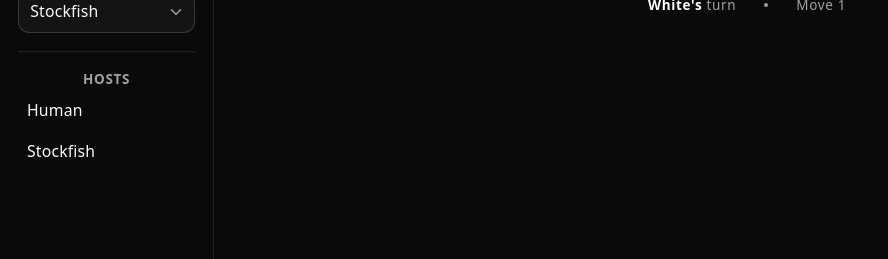
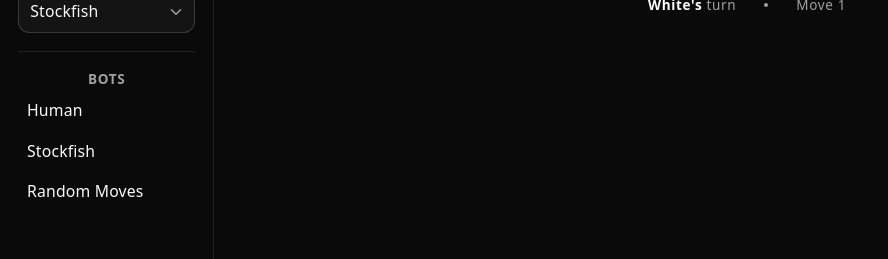
Before and after one commit to RJDonnison/chess-bot-interface, a React (Vite) app: page / in a window 1280 px wide. Shown: the part 452-711 px from the top of the page, without its empty margins (0-888 px from the left). Built offline with nearby package versions, Linux system fonts and the light colour scheme.

Commit message:
feat: added random bot

```diff
--- a/src/components/HostList.tsx
+++ b/src/components/HostList.tsx
@@ -10,6 +10,12 @@ export type Host = {
 export const DEFAULT_HOSTS: Host[] = [
   { id: "human", name: "Human", url: "", isDefault: true },
   { id: "stockfish", name: "Stockfish", url: "", isDefault: true },
+  {
+    id: "v1",
+    name: "Random Moves",
+    url: "https://chess.reujdon.dev/api/v1",
+    isDefault: true,
+  },
 ];
 
 export function loadHostsFromLocalStorage(): Host[] {
@@ -39,7 +45,7 @@ function HostList({ hosts, setHosts }: Props) {
   return (
     <div className="flex flex-col gap-1">
       <p className="text-xs font-semibold text-muted-foreground uppercase tracking-wider px-1 mb-1">
-        Hosts
+        Bots
       </p>
 
       {hosts.map((host) => (
```
